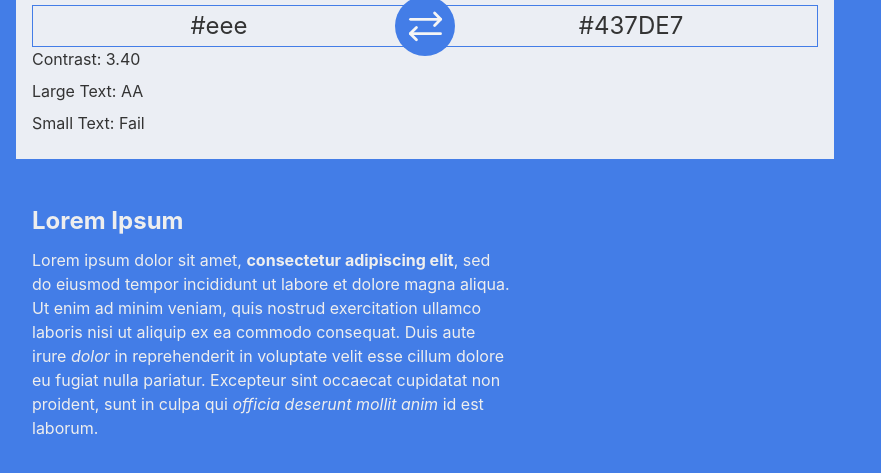
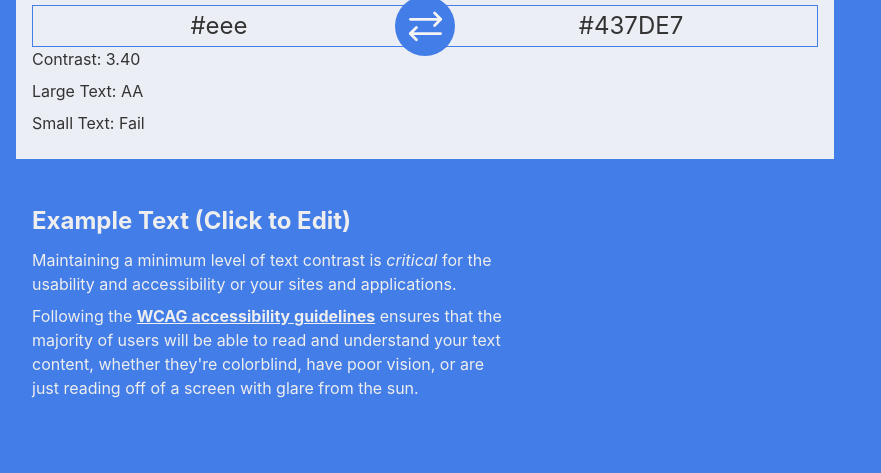
Before and after one commit to Paul-Hebert/contrast-checker, a website with bundled scripts: page index.html in a window 1280 px wide. Shown: the part 137-610 px from the top of the page, without its empty margins (0-881 px from the left). Built offline with nearby package versions, Linux system fonts and the light colour scheme.

Commit message:
Better (and editable) example content

```diff
--- a/index.html
+++ b/index.html
@@ -44,11 +44,19 @@
             </div>
 
             <div id="js-example" class="example" contenteditable>
-            <h2>Lorem Ipsum</h2>
+                <h2 class="large-text">Example Text (Click to Edit)</h2>
 
-            <p>
-                Lorem ipsum dolor sit amet, <b>consectetur adipiscing elit</b>, sed do eiusmod tempor incididunt ut labore et dolore magna aliqua. Ut enim ad minim veniam, quis nostrud exercitation ullamco laboris nisi ut aliquip ex ea commodo consequat. Duis aute irure <i>dolor</i> in reprehenderit in voluptate velit esse cillum dolore eu fugiat nulla pariatur. Excepteur sint occaecat cupidatat non proident, sunt in culpa qui <i>officia deserunt mollit anim</i> id est laborum.
-            </p>
+                <p class="small-text">
+                    Maintaining a minimum level of text contrast is <i>critical</i> for the
+                    usability and accessibility or your sites and applications.
+                </p>
+
+                <p class="small-text">
+                    Following the <a href="#">WCAG accessibility guidelines</a> ensures that the
+                    majority of users will be able to read and understand your text content, whether
+                    they're colorblind, have poor vision, or are just reading off of a screen with
+                    glare from the sun.
+                </p>
             </div>
         </div>
     </body>
```
